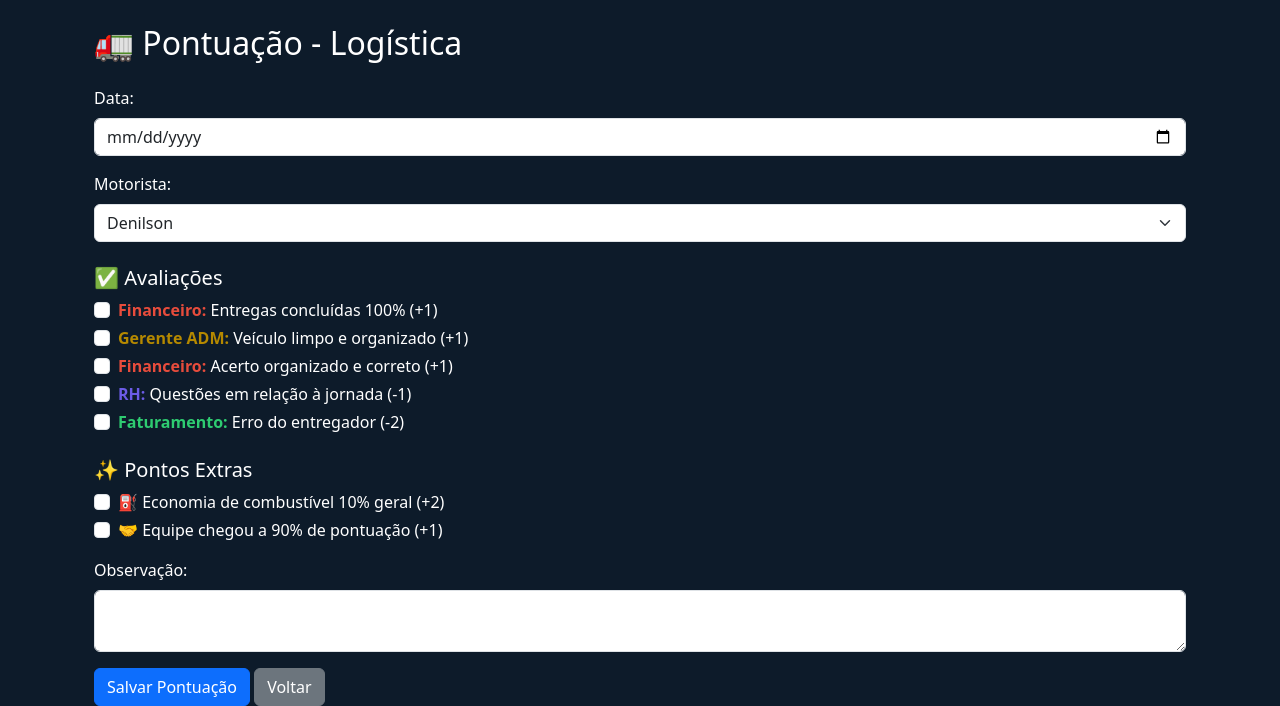
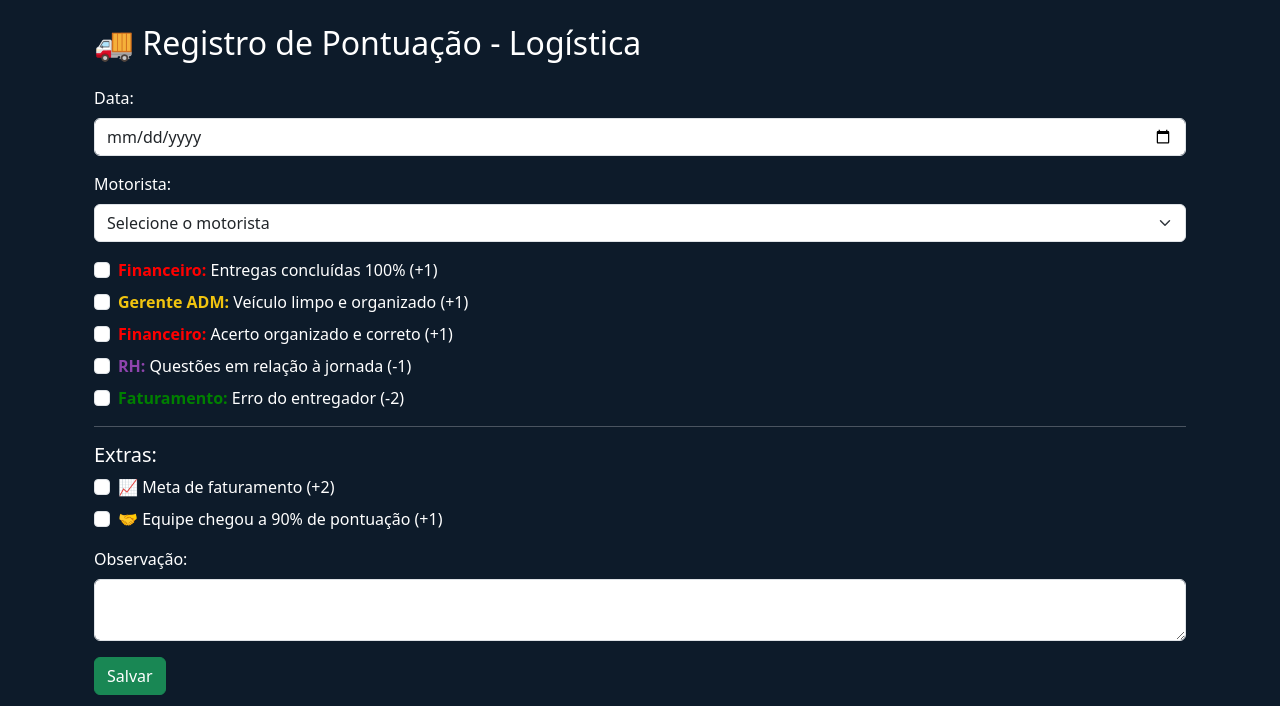
Before and after one commit to Luangscruznfe/pontuacao-confie, a Flask app: page /logistica in a window 1280 px wide. Shown: the part 104-810 px from the top of the page. Run offline with Flask 3, Linux system fonts and the light colour scheme; some libraries are stand-ins or nearby versions.

Commit message:
reparo loja

```diff
--- a/templates/logistica.html
+++ b/templates/logistica.html
@@ -1,65 +1,54 @@
 {% extends 'base.html' %}
 
-{% block title %}Pontuação - Logística{% endblock %}
+{% block title %}Registro - Logística{% endblock %}
 
 {% block content %}
 <div class="container mt-4">
-  <h2 class="mb-4">🚛 Pontuação - Logística</h2>
-  <form method="POST" action="/logistica">
+    <h2 class="mb-4">🚚 Registro de Pontuação - Logística</h2>
+
+    <form method="POST">
         <div class="mb-3">
             <label for="data" class="form-label">Data:</label>
-      <input type="date" class="form-control" id="data" name="data" required>
+            <input type="date" class="form-control" name="data" required>
         </div>
 
         <div class="mb-3">
             <label for="motorista" class="form-label">Motorista:</label>
-      <select name="motorista" id="motorista" class="form-select" required>
-        {% for m in motoristas %}
-        <option value="{{ m }}">{{ m }}</option>
+            <select class="form-select" name="motorista" required>
+                <option value="">Selecione o motorista</option>
+                {% for nome in ['EVERTON', 'MARCELO', 'PEDRO', 'SILVANA', 'TIAGO', 'RODOLFO', 'MARCOS', 'THYAGO', 'EQUIPE'] %}
+                    <option value="{{ nome }}">{{ nome }}</option>
                 {% endfor %}
             </select>
         </div>
 
-    <h5 class="mt-4">✅ Avaliações</h5>
-    <div class="form-check mb-1">
-      <input class="form-check-input" type="checkbox" value="1" name="A" id="A">
-      <label class="form-check-label" for="A">
-        <strong class="setor-financeiro">Financeiro:</strong> Entregas concluídas 100% (+1)
-      </label>
+        <div class="form-check mb-2">
+            <input class="form-check-input" type="checkbox" name="criterios" value="A" id="A">
+            <label class="form-check-label" for="A"><span style="color: red; font-weight: bold;">Financeiro:</span> Entregas concluídas 100% (+1)</label>
+        </div>
+        <div class="form-check mb-2">
+            <input class="form-check-input" type="checkbox" name="criterios" value="B" id="B">
+            <label class="form-check-label" for="B"><span style="color: #f1c40f; font-weight: bold;">Gerente ADM:</span> Veículo limpo e organizado (+1)</label>
+        </div>
+        <div class="form-check mb-2">
+            <input class="form-check-input" type="checkbox" name="criterios" value="C" id="C">
+            <label class="form-check-label" for="C"><span style="color: red; font-weight: bold;">Financeiro:</span> Acerto organizado e correto (+1)</label>
+        </div>
+        <div class="form-check mb-2">
+            <input class="form-check-input" type="checkbox" name="criterios" value="D" id="D">
+            <label class="form-check-label" for="D"><span style="color: #8e44ad; font-weight: bold;">RH:</span> Questões em relação à jornada (-1)</label>
+        </div>
+        <div class="form-check mb-2">
+            <input class="form-check-input" type="checkbox" name="criterios" value="E" id="E">
+            <label class="form-check-label" for="E"><span style="color: green; font-weight: bold;">Faturamento:</span> Erro do entregador (-2)</label>
         </div>
 
-    <div class="form-check mb-1">
-      <input class="form-check-input" type="checkbox" value="1" name="B" id="B">
-      <label class="form-check-label" for="B">
-        <strong class="setor-gerente">Gerente ADM:</strong> Veículo limpo e organizado (+1)
-      </label>
-    </div>
+        <hr>
 
-    <div class="form-check mb-1">
-      <input class="form-check-input" type="checkbox" value="1" name="C" id="C">
-      <label class="form-check-label" for="C">
-        <strong class="setor-financeiro">Financeiro:</strong> Acerto organizado e correto (+1)
-      </label>
-    </div>
-
-    <div class="form-check mb-1">
-      <input class="form-check-input" type="checkbox" value="-1" name="D" id="D">
-      <label class="form-check-label" for="D">
-        <strong class="setor-rh">RH:</strong> Questões em relação à jornada (-1)
-      </label>
-    </div>
-
-    <div class="form-check mb-1">
-      <input class="form-check-input" type="checkbox" value="-2" name="E" id="E">
-      <label class="form-check-label" for="E">
-        <strong class="setor-faturamento">Faturamento:</strong> Erro do entregador (-2)
-      </label>
-    </div>
-
-    <h5 class="mt-4">✨ Pontos Extras</h5>
-    <div class="form-check mb-1">
+        <h5>Extras:</h5>
+        <div class="form-check mb-2">
             <input class="form-check-input" type="checkbox" name="extras" value="meta" id="meta">
-      <label class="form-check-label" for="meta">⛽ Economia de combustível 10% geral (+2)</label>
+            <label class="form-check-label" for="meta">📈 Meta de faturamento (+2)</label>
         </div>
 
         <div class="form-check mb-3">
@@ -69,11 +58,10 @@
 
         <div class="mb-3">
             <label for="observacao" class="form-label">Observação:</label>
-      <textarea class="form-control" name="observacao" id="observacao" rows="2"></textarea>
+            <textarea class="form-control" name="observacao" rows="2"></textarea>
         </div>
 
-    <button type="submit" class="btn btn-primary">Salvar Pontuação</button>
-    <a href="/" class="btn btn-secondary">Voltar</a>
+        <button type="submit" class="btn btn-success">Salvar</button>
     </form>
 </div>
 {% endblock %}
```
Lines whose indentation alone changed are shown as unchanged.
